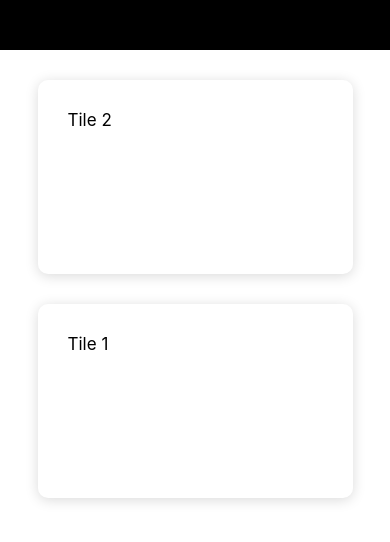
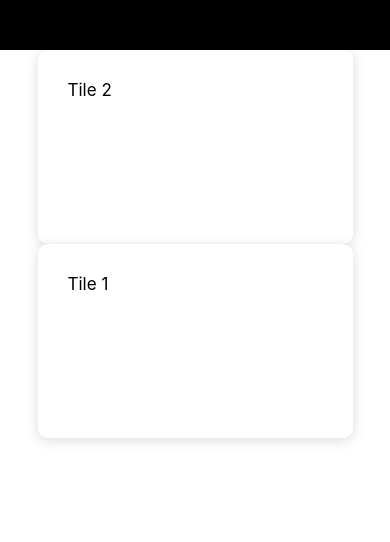
Before and after one commit to frizzkitten/pullrefresh, a React Native app: screen / in a window 390 px wide. Shown: the top 542 px of the page. Built offline with nearby package versions, Linux system fonts and the light colour scheme.

Commit message:
making Cards animated in - not done yet

```diff
--- a/Components/Card.js
+++ b/Components/Card.js
@@ -1,12 +1,35 @@
 import React from "react";
 
-import { View, Text, StyleSheet } from "react-native";
+import { View, Text, StyleSheet, Animated } from "react-native";
 
-export default ({ text }) => (
-    <View style={styles.container}>
-        <Text style={styles.text}>{text}</Text>
-    </View>
-);
+const height = 194;
+
+export default class Card extends React.Component {
+    constructor(props) {
+        super(props);
+        this.state = { marginTop: new Animated.Value(30) };
+    }
+
+    // componentDidMount() {
+    //     // Animated.timing(this.state.marginTop, {
+    //     //     toValue: 30,
+    //     //     duration: 500
+    //     // }).start();
+    // }
+
+    render() {
+        return (
+            <View
+                style={{
+                    ...styles.container,
+                    marginTop: this.state.marginTop
+                }}
+            >
+                <Text style={styles.text}>{this.props.text}</Text>
+            </View>
+        );
+    }
+}
 
 const styles = {
     container: {
@@ -14,11 +37,10 @@ const styles = {
         shadowOffset: { width: 0, height: 2 },
         shadowOpacity: 0.15,
         shadowRadius: 12.5,
-        height: 194,
+        height,
         width: 315,
         borderRadius: 10,
         backgroundColor: "#fff",
-        marginTop: 30,
         padding: 30
     },
     text: {
```
